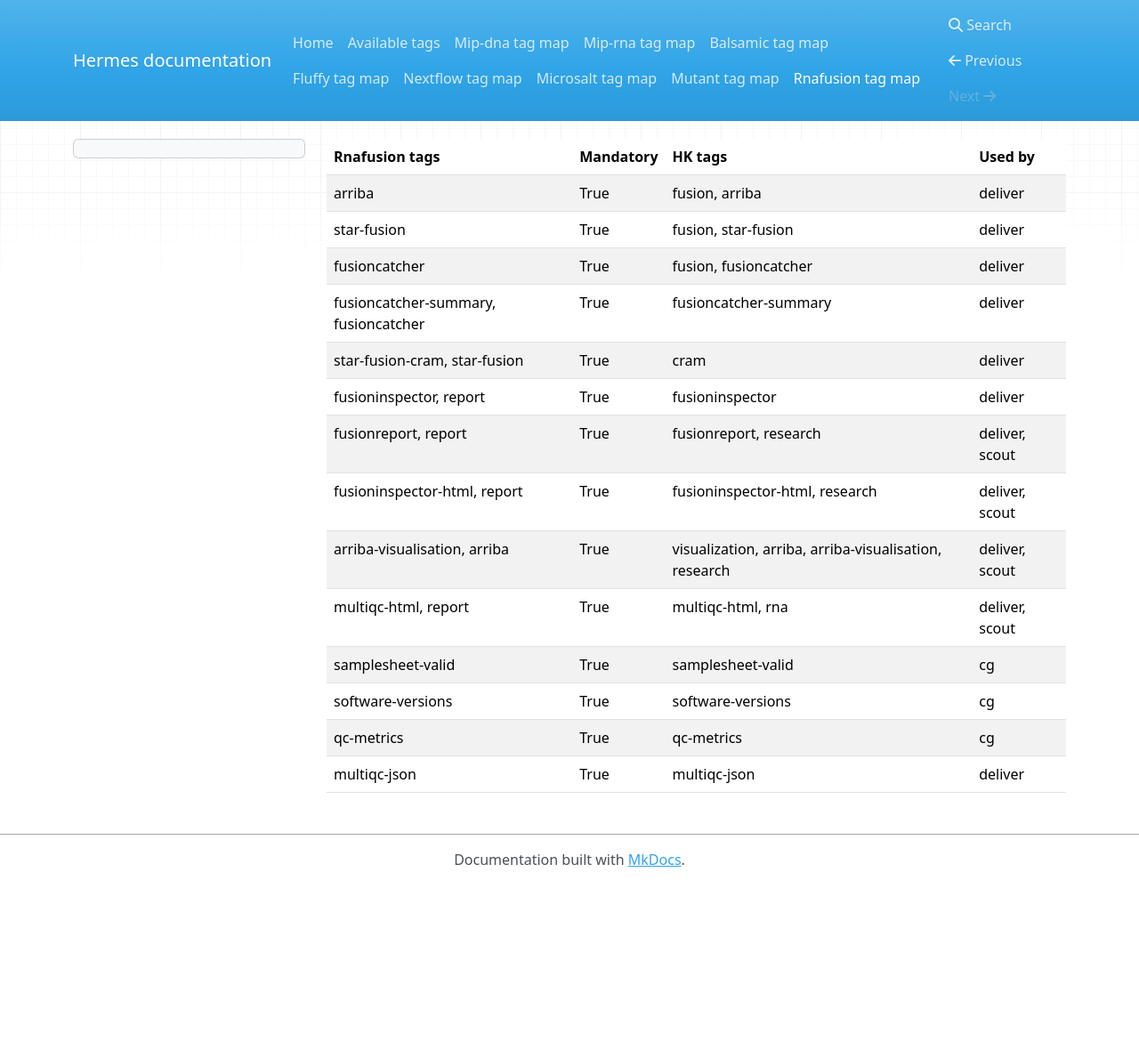
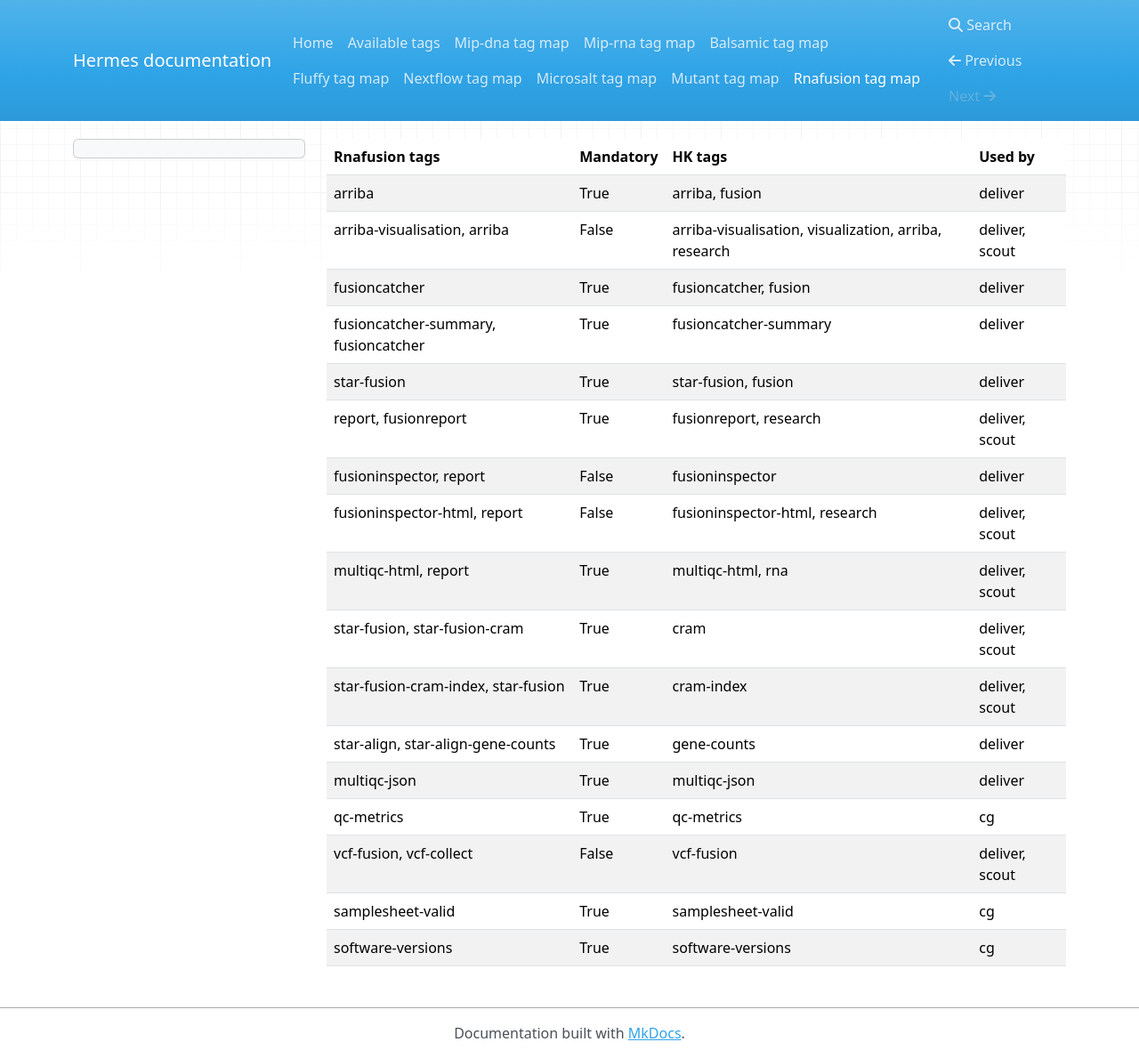
Before and after one commit to Clinical-Genomics/hermes, an MkDocs documentation site: the page built from docs/rnafusion_map.md, in a window 1280 px wide and 1189 px high. Shown: the whole window at 89% size. Built offline with MkDocs 1.6.1, drawn with Linux system fonts in a browser that asks for light colours; nearby versions of some CDN libraries.

Commit message:
Prepare deliverable files for rnafusion 3.0.1 (#85)
### Added
- Add gene expression
- Add cram index
- Add vcf

### Changed
- Fusion inspector and arriba-visualization output made as optional

```diff
--- a/docs/rnafusion_map.md
+++ b/docs/rnafusion_map.md
@@ -1,16 +1,19 @@
-| Rnafusion tags                                                 | Mandatory   | HK tags                                     | Used by               |
-|----------------------------------------------------------------|-------------|---------------------------------------------|-----------------------|
-| arriba                                                         | True        | fusion, arriba                              | deliver               |
-| star-fusion                                                    | True        | fusion, star-fusion                         | deliver               |
-| fusioncatcher                                                  | True        | fusion, fusioncatcher                       | deliver               |
-| fusioncatcher-summary, fusioncatcher                           | True        | fusioncatcher-summary                       | deliver               |
-| star-fusion-cram, star-fusion                           | True        | cram                       | deliver               |
-| fusioninspector, report                                        | True        | fusioninspector                             | deliver               |
-| fusionreport, report                                           | True        | fusionreport, research                                | deliver, scout        |
-| fusioninspector-html, report                                   | True        | fusioninspector-html, research                        | deliver, scout        |
-| arriba-visualisation, arriba                                   | True        | visualization, arriba, arriba-visualisation, research | deliver, scout        |
-| multiqc-html, report                                           | True        | multiqc-html, rna                           | deliver, scout        |
-| samplesheet-valid                                              | True        | samplesheet-valid                           | cg               |
-| software-versions                                              | True        | software-versions                           | cg               |
-| qc-metrics                                              | True        | qc-metrics                           | cg               |
-| multiqc-json                                              | True        | multiqc-json                           | deliver               |
+| Rnafusion tags                       | Mandatory   | HK tags                                               | Used by        |
+|--------------------------------------|-------------|-------------------------------------------------------|----------------|
+| arriba                               | True        | arriba, fusion                                        | deliver        |
+| arriba-visualisation, arriba         | False       | arriba-visualisation, visualization, arriba, research | deliver, scout |
+| fusioncatcher                        | True        | fusioncatcher, fusion                                 | deliver        |
+| fusioncatcher-summary, fusioncatcher | True        | fusioncatcher-summary                                 | deliver        |
+| star-fusion                          | True        | star-fusion, fusion                                   | deliver        |
+| report, fusionreport                 | True        | fusionreport, research                                | deliver, scout |
+| fusioninspector, report              | False       | fusioninspector                                       | deliver        |
+| fusioninspector-html, report         | False       | fusioninspector-html, research                        | deliver, scout |
+| multiqc-html, report                 | True        | multiqc-html, rna                                     | deliver, scout |
+| star-fusion, star-fusion-cram        | True        | cram                                                  | deliver, scout |
+| star-fusion-cram-index, star-fusion  | True        | cram-index                                            | deliver, scout |
+| star-align, star-align-gene-counts   | True        | gene-counts                                           | deliver        |
+| multiqc-json                         | True        | multiqc-json                                          | deliver        |
+| qc-metrics                           | True        | qc-metrics                                            | cg             |
+| vcf-fusion, vcf-collect              | False       | vcf-fusion                                            | deliver, scout |
+| samplesheet-valid                    | True        | samplesheet-valid                                     | cg             |
+| software-versions                    | True        | software-versions                                     | cg             |
```
Also changed, not shown: docs/all_tags.md (+108 -82 lines), 3 other files.
